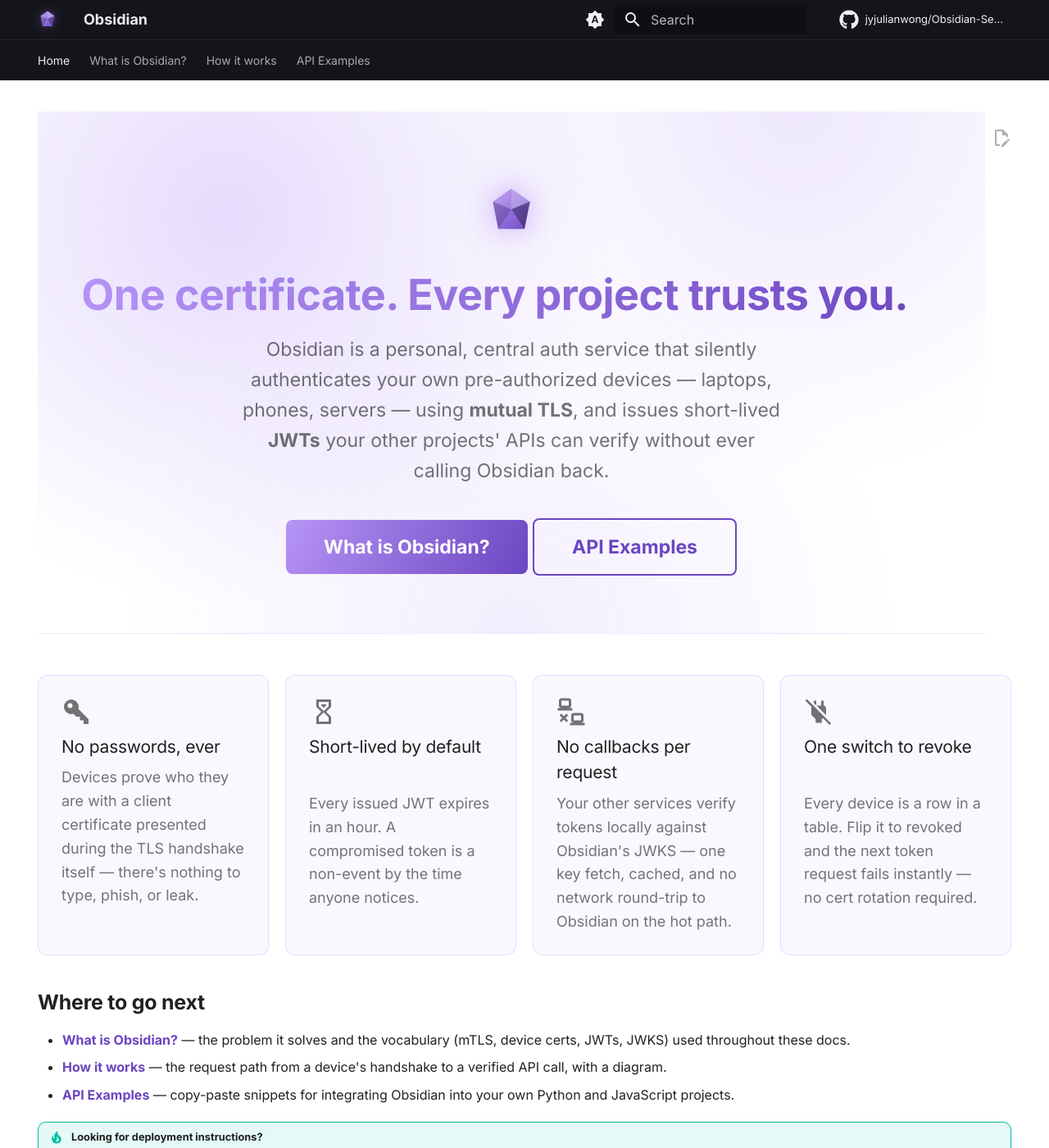
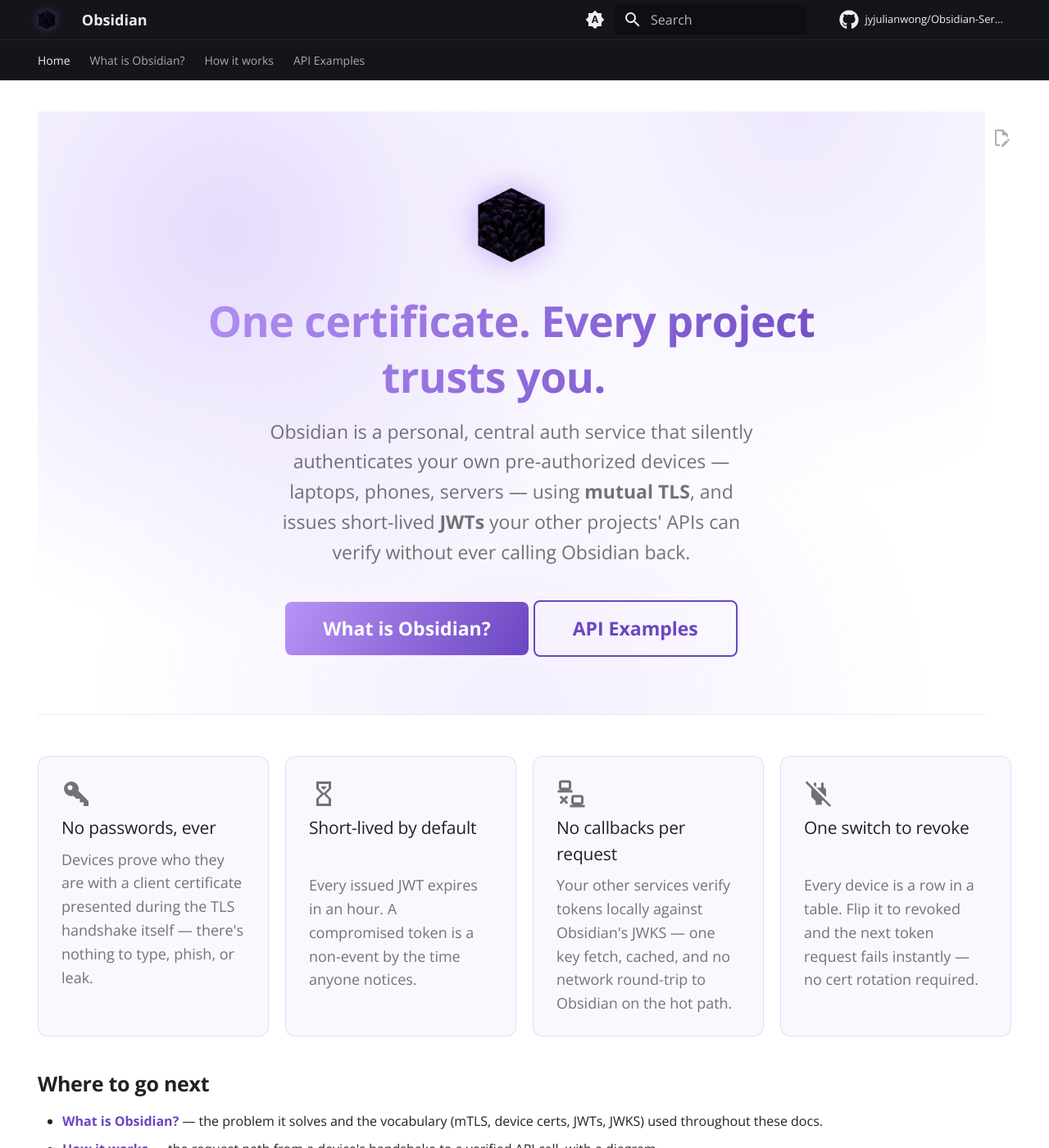
Before and after one commit to jyjulianwong/Obsidian-Server, an MkDocs documentation site: the page built from docs/index.md, in a window 1280 px wide and 1400 px high. Shown: the whole window at 82% size. Built offline with MkDocs 1.6.1 and Material for MkDocs 9.7.7, drawn with Linux system fonts in a browser that asks for light colours; comment, search, counter and statistics services are not loaded.

Commit message:
Use the Minecraft obsidian block texture as the site logo/favicon, switch font to Open Sans
Co-Authored-By: Claude Sonnet 5 <noreply@anthropic.com>
Claude-Session: https://claude.ai/code/session_016hMFn1yLRoke3ZmA4LJpRK

```diff
--- a/docs/index.md
+++ b/docs/index.md
@@ -7,7 +7,7 @@ hide:
 
 <div class="obsidian-hero" markdown>
 
-![Obsidian](assets/logo.svg){ .obsidian-hero__logo }
+![Obsidian](assets/logo.png){ .obsidian-hero__logo }
 
 # One certificate. Every project trusts you.
 
--- a/docs/stylesheets/extra.css
+++ b/docs/stylesheets/extra.css
@@ -124,10 +124,11 @@
 }
 
 .obsidian-hero__logo {
-  width: 64px;
-  height: 64px;
+  width: 88px;
+  height: auto;
   margin-bottom: 1.25rem;
   filter: drop-shadow(0 0 18px rgba(139, 92, 246, 0.5));
+  image-rendering: -webkit-optimize-contrast;
 }
 
 .obsidian-hero h1 {
--- a/mkdocs.yml
+++ b/mkdocs.yml
@@ -18,10 +18,10 @@ nav:
 
 theme:
   name: material
-  logo: assets/logo.svg
-  favicon: assets/favicon.svg
+  logo: assets/logo.png
+  favicon: assets/favicon.png
   font:
-    text: Inter
+    text: Open Sans
     code: JetBrains Mono
   icon:
     repo: fontawesome/brands/github
```
Also changed, not shown: docs/assets/favicon.png (added), docs/assets/favicon.svg (deleted), docs/assets/logo.png (added), docs/assets/logo.svg (deleted).
